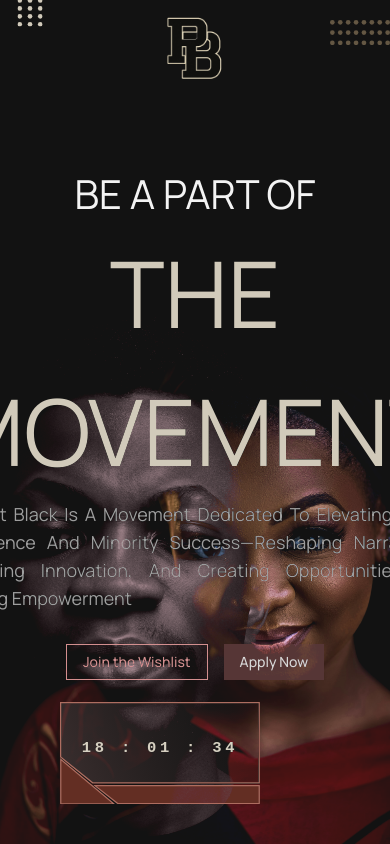
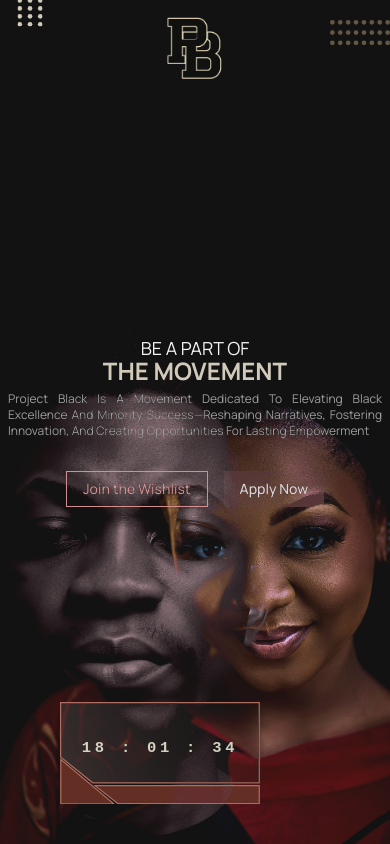
Before and after one commit to m-naeem66622/hero-section-task, a React (Vite) app: page / in a window 390 px wide. Built offline with nearby package versions, Linux system fonts and the light colour scheme.

Commit message:
feat: Improve responsiveness and typography in Hero section

```diff
--- a/src/pages/sections/Hero/index.tsx
+++ b/src/pages/sections/Hero/index.tsx
@@ -22,7 +22,7 @@ export const Hero: FC = () => {
     return (
         <div className="bg-[#121212] min-h-screen max-h-[768px]">
             <div className="container mx-auto flex items-center justify-center min-h-screen relative overflow-hidden">
-                <div className="flex flex-col items-center justify-center text-center max-w-[705px]">
+                <div className="flex flex-col items-center justify-center text-center lg:max-w-[723px] md:max-w-[90vw] sm:max-w-[95vw] w-full px-2">
                     {/* For "Be a part of" (reveal from top) */}
                     <div style={{ overflow: "hidden" }}>
                         <motion.div
@@ -30,7 +30,7 @@ export const Hero: FC = () => {
                             animate={isReady ? { y: 0 } : {}}
                             transition={{ duration: 0.8, ease: "easeOut" }}
                         >
-                            <h2 className="text-[#F3F3F3] uppercase text-[40px]">
+                            <h2 className="text-[#F3F3F3] uppercase lg:text-[40px] md:text-2xl sm:text-xl text-lg leading-tight">
                                 Be A Part Of
                             </h2>
                         </motion.div>
@@ -47,7 +47,7 @@ export const Hero: FC = () => {
                                 delay: 0.15,
                             }}
                         >
-                            <h1 className="text-[#D1CABA] uppercase text-[92px]">
+                            <h1 className="text-[#D1CABA] uppercase font-bold lg:text-[92px] md:text-5xl sm:text-3xl text-2xl leading-none">
                                 The Movement
                             </h1>
                         </motion.div>
@@ -64,7 +64,7 @@ export const Hero: FC = () => {
                                 delay: 0.3,
                             }}
                         >
-                            <p className="text-[#9E9E9E] text-justify text-lg">
+                            <p className="text-[#9E9E9E] text-justify lg:text-lg md:text-base sm:text-sm text-xs mt-2">
                                 Project Black Is A Movement Dedicated To
                                 Elevating Black Excellence And Minority
                                 Success—Reshaping Narratives, Fostering
```
